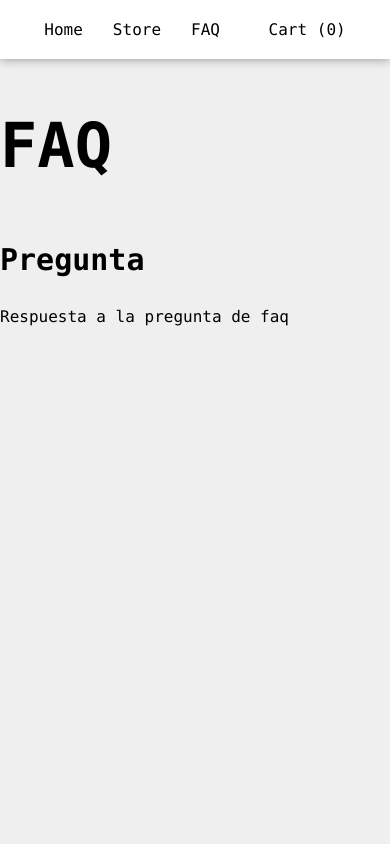
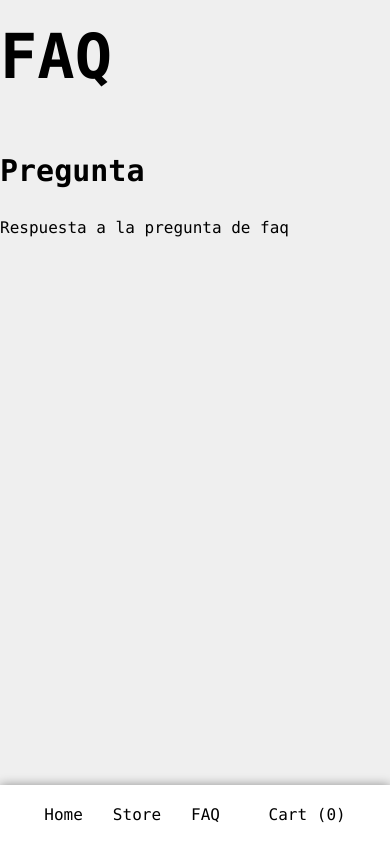
Before and after one commit to rafopm/next-react-tienda-online, a Next.js app: page /faq in a window 390 px wide. Built offline with nearby package versions, Linux system fonts and the light colour scheme.

Commit message:
update css layout responsive

```diff
--- a/styles/layout.module.css
+++ b/styles/layout.module.css
@@ -2,3 +2,10 @@
     width: 1220px;
     margin: 50px auto;
 }
+
+@media (max-width: 767px) {
+    .container{
+        width: 100%;
+        margin: 0px auto;
+    }
+}
--- a/styles/menu.module.css
+++ b/styles/menu.module.css
@@ -20,3 +20,12 @@
     background-color: rgb(38,111,180);
     color: white;
 }
+
+
+@media (max-width: 767px) {
+    .menu{
+        position: fixed;
+        bottom: 0px;
+        width: 100%;
+    }
+}
```
